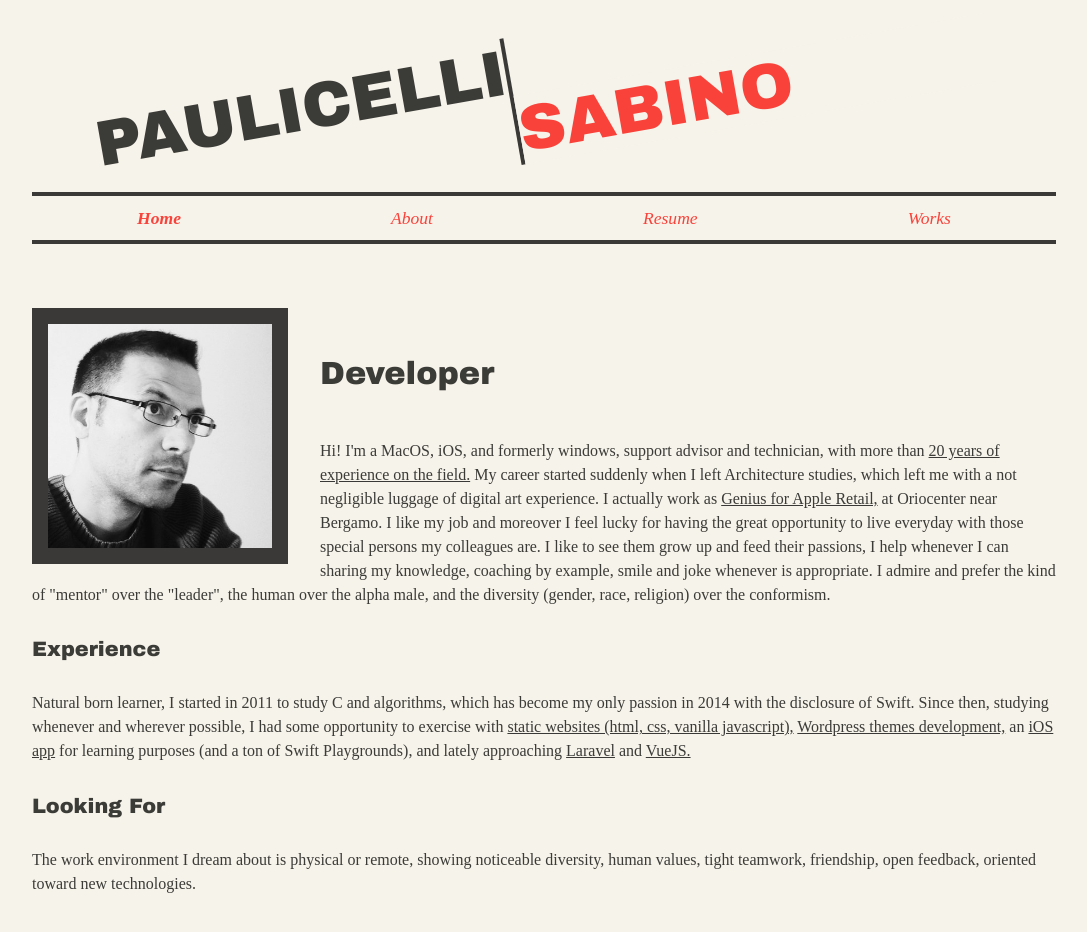
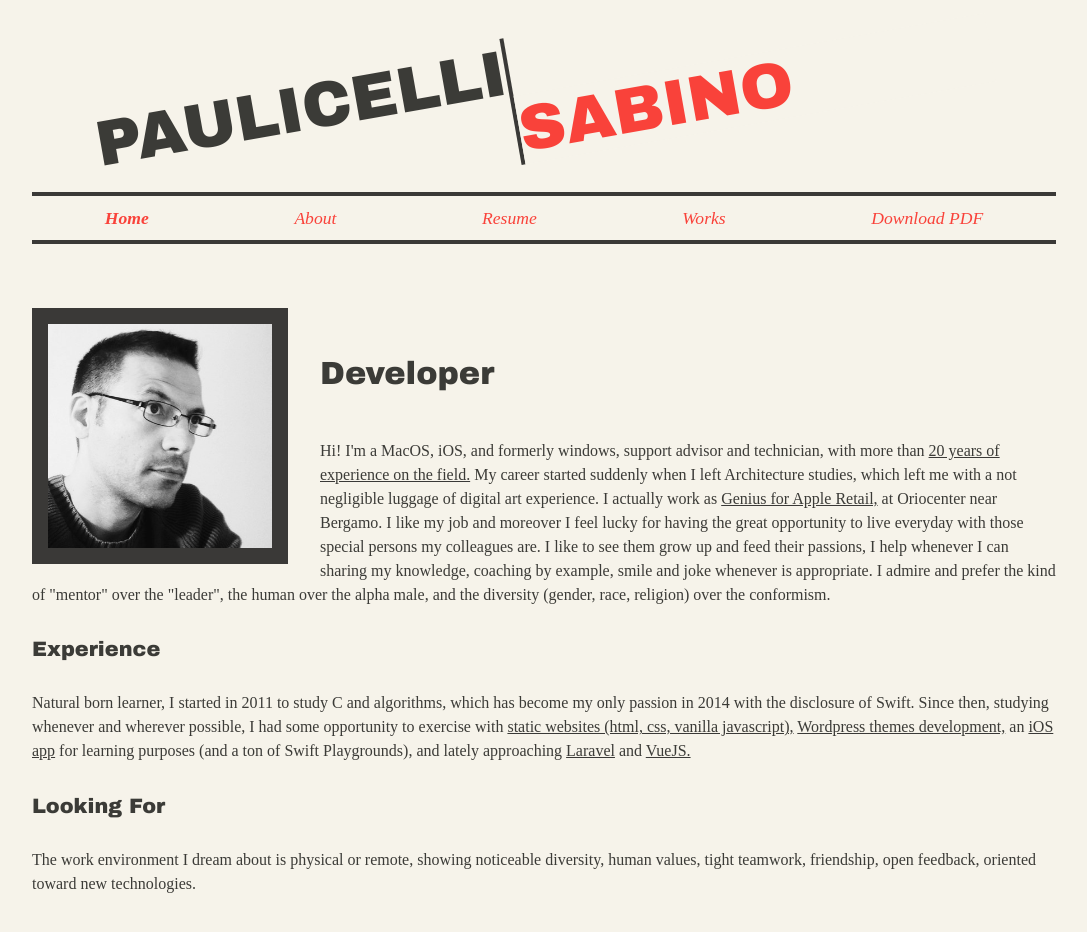
Before and after one commit to paulicelli/sabino.paulicelli.com, a Vue app: page / in a window 1280 px wide. Shown: the top 932 px of the page, without its empty margins (96-1183 px from the left). Built offline with nearby package versions, Linux system fonts and the light colour scheme.

Commit message:
add link to PDF

```diff
--- a/src/App.vue
+++ b/src/App.vue
@@ -6,7 +6,7 @@
       <li v-on:click="waitAndHideNav"><router-link to="/about"><i>about</i></router-link></li>
       <li v-on:click="waitAndHideNav"><router-link to="/resume"><i>resume</i></router-link></li>
       <li v-on:click="waitAndHideNav"><router-link to="/works"><i>works</i></router-link></li>
-      <!-- <li v-on:click="waitAndHideNav"><router-link to="/contact"><i>contact</i></router-link></li> -->
+      <li v-on:click="waitAndHideNav"><a href="./201906_cv_sabino_paulicelli.pdf"><i>download PDF</i></a></li>
     </nav>
     <router-view/>
   </div>
```
Also changed, not shown: 1 other file (tests, documents, lock files or other folders).
